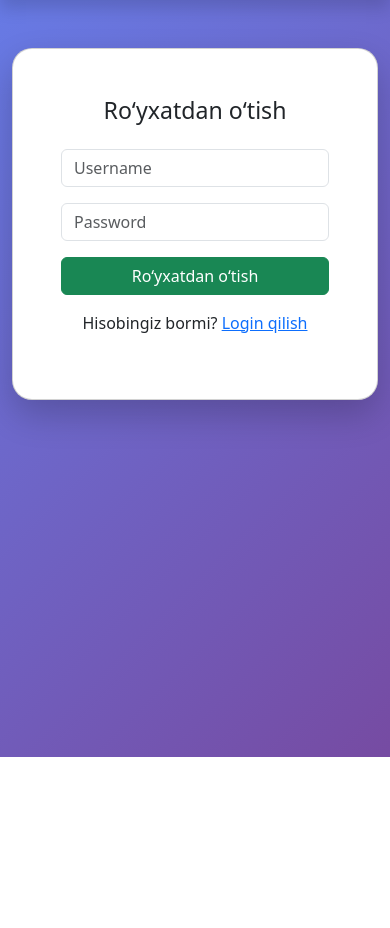
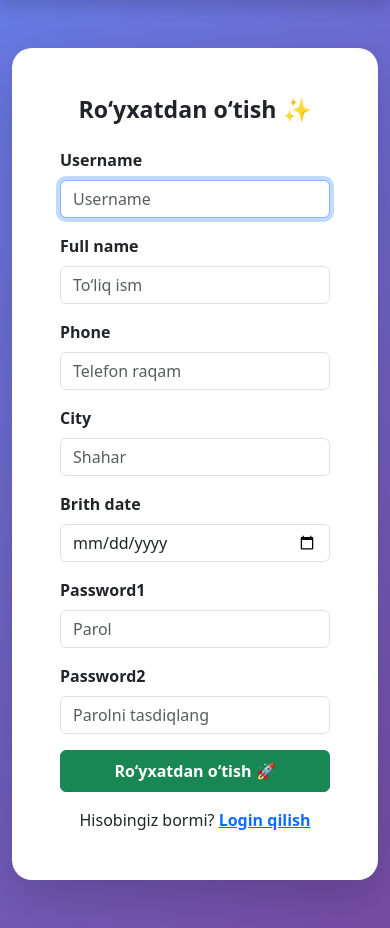
Before and after one commit to javokhir-umurzakov/Quiz_platform, a Django app: page /users/register/ in a window 390 px wide. Shown: the part 87-1015 px from the top of the page. Before the commit the page ends 844 px from the top, so only its background shows below. Run offline with Django 5.2, Linux system fonts and the light colour scheme.

Commit message:
responsive register

```diff
--- a/quizzes/urls.py
+++ b/quizzes/urls.py
@@ -1,5 +1,5 @@
 from django.urls import path
-from .views import start_quiz, quiz_question, check_answer, quiz_result,login_view,logout_view,register_view
+from .views import start_quiz, quiz_question, check_answer, quiz_result
 
 urlpatterns = [
     path('start/<int:topic_id>/', start_quiz, name='start_quiz'),
@@ -7,7 +7,4 @@ urlpatterns = [
     path('check/', check_answer, name='check_answer'),
     path('result/', quiz_result, name='quiz_result'),
 
-    path('login/', login_view, name='login'),
-    path('register/', register_view, name='register'),
-    path('logout/', logout_view, name='logout'),
 ]
--- a/subjects/urls.py
+++ b/subjects/urls.py
@@ -3,5 +3,5 @@ from .views import subject_list, topic_list
 
 urlpatterns = [
     path('', subject_list, name='subjects'),
-    path('subject/<int:subject_id>/', topic_list, name='topics'),
+    path('topics/<int:subject_id>/', topic_list, name='topics'),
 ]
--- a/templates/registration/register.html
+++ b/templates/registration/register.html
@@ -2,29 +2,45 @@
 {% block content %}
 
 <div class="row justify-content-center">
-    <div class="col-md-5">
-        <div class="card p-5">
-            <h3 class="text-center mb-4">Ro‘yxatdan o‘tish</h3>
+    <div class="col-md-6">
+        <div class="card p-5 shadow-lg border-0">
 
-            {% if error %}
-            <div class="alert alert-danger">{{ error }}</div>
-            {% endif %}
+            <h3 class="text-center mb-4 fw-bold">
+                Ro‘yxatdan o‘tish ✨
+            </h3>
 
-            <form method="POST">
+            <form method="POST" novalidate>
                 {% csrf_token %}
-                <div class="mb-3">
-                    <input type="text" name="username" class="form-control" placeholder="Username" required>
-                </div>
-                <div class="mb-3">
-                    <input type="password" name="password" class="form-control" placeholder="Password" required>
-                </div>
-                <button class="btn btn-success w-100">Ro‘yxatdan o‘tish</button>
+
+                {% for field in form %}
+                    <div class="mb-3">
+                        <label class="form-label fw-semibold">
+                            {{ field.label }}
+                        </label>
+
+                        {{ field }}
+
+                        {% if field.errors %}
+                            <div class="text-danger small mt-1">
+                                {{ field.errors|striptags }}
+                            </div>
+                        {% endif %}
+                    </div>
+                {% endfor %}
+
+                <button type="submit" class="btn btn-success w-100 py-2 fw-semibold">
+                    Ro‘yxatdan o‘tish 🚀
+                </button>
+
             </form>
 
-            <p class="text-center mt-3">
+            <div class="text-center mt-3">
                 Hisobingiz bormi?
-                <a href="{% url 'login' %}">Login qilish</a>
-            </p>
+                <a href="{% url 'login' %}" class="fw-semibold">
+                    Login qilish
+                </a>
+            </div>
+
         </div>
     </div>
 </div>
--- a/templates/subjects.html
+++ b/templates/subjects.html
@@ -11,7 +11,7 @@
     <div class="col-md-4 mb-4">
         <div class="card text-center p-4">
             <h4 class="mb-3">{{ subject.name }}</h4>
-            <a href="/subject/{{ subject.id }}/" class="btn btn-primary btn-custom">
+            <a href="{% url 'topics' subject.id %}" class="btn btn-primary btn-custom">
                 Mavzularni ko‘rish
             </a>
         </div>
--- a/users/forms.py
+++ b/users/forms.py
@@ -1,8 +1,59 @@
+from django.contrib.auth.forms import UserCreationForm
+from .models import CustomUser
+
+
+from django import forms
 from django.contrib.auth.forms import UserCreationForm
 from .models import CustomUser
 
 
 class RegisterForm(UserCreationForm):
+
     class Meta:
         model = CustomUser
-        fields = ['username','full_name','phone','city','brith_date','password1','password2']
+        fields = [
+            'username',
+            'full_name',
+            'phone',
+            'city',
+            'brith_date',
+            'password1',
+            'password2'
+        ]
+
+        widgets = {
+            'username': forms.TextInput(attrs={
+                'class': 'form-control',
+                'placeholder': 'Username'
+            }),
+            'full_name': forms.TextInput(attrs={
+                'class': 'form-control',
+                'placeholder': 'To‘liq ism'
+            }),
+            'phone': forms.TextInput(attrs={
+                'class': 'form-control',
+                'placeholder': 'Telefon raqam'
+            }),
+            'city': forms.TextInput(attrs={
+                'class': 'form-control',
+                'placeholder': 'Shahar'
+            }),
+            'brith_date': forms.DateInput(attrs={
+                'class': 'form-control',
+                'type': 'date'
+            }),
+        }
+
+    password1 = forms.CharField(
+        widget=forms.PasswordInput(attrs={
+            'class': 'form-control',
+            'placeholder': 'Parol'
+        })
+    )
+
+    password2 = forms.CharField(
+        widget=forms.PasswordInput(attrs={
+            'class': 'form-control',
+            'placeholder': 'Parolni tasdiqlang'
+        })
+    )
--- a/users/urls.py
+++ b/users/urls.py
@@ -1,10 +1,10 @@
 from django.contrib.auth.views import LoginView, LogoutView
 from django.urls import path
+from .views import login_view,logout_view,register_view
 
-from users.views import register_view
 
 urlpatterns = [
-    path('register/', register_view,name="register"),
-    path('login/', LoginView.as_view(template_name='registration/login.html'), name='login'),
-    path('logout/', LogoutView.as_view(), name='logout')
+    path('login/', login_view, name='login'),
+    path('register/', register_view, name='register'),
+    path('logout/', logout_view, name='logout'),
 ]
--- a/users/views.py
+++ b/users/views.py
@@ -1,11 +1,38 @@
-from django.contrib.auth import login
+from django.contrib.auth import authenticate, login, logout
+from django.contrib.auth.models import User
 from django.shortcuts import render, redirect
+
+def login_view(request):
+    if request.method == "POST":
+        username = request.POST['username']
+        password = request.POST['password']
+
+        user = authenticate(request, username=username, password=password)
+
+        if user:
+            login(request, user)
+            return redirect('subjects')
+        else:
+            return render(request, 'login.html', {'error': 'Login yoki parol noto‘g‘ri'})
+
+    return render(request, 'registration/login.html')
+
+
 from .forms import RegisterForm
-# Create your views here.
+
 def register_view(request):
-    form = RegisterForm(request.POST or None)
-    if form.is_valid():
-        user = form.save()
-        login(request,user)
-        return redirect('/')
-    return render(request,'registration/register.html',{'form':form})
+    if request.method == "POST":
+        form = RegisterForm(request.POST)
+        if form.is_valid():
+            user = form.save()
+            login(request, user)   # registratsiyadan keyin avtomatik login
+            return redirect('dashboard')
+    else:
+        form = RegisterForm()
+
+    return render(request, 'registration/register.html', {'form': form})
+
+
+def logout_view(request):
+    logout(request)
+    return redirect('login')
```
Also changed, not shown: quizzes/views.py (+0 -36 lines), templates/dashboard.html (+16 -8 lines), db.sqlite3.
